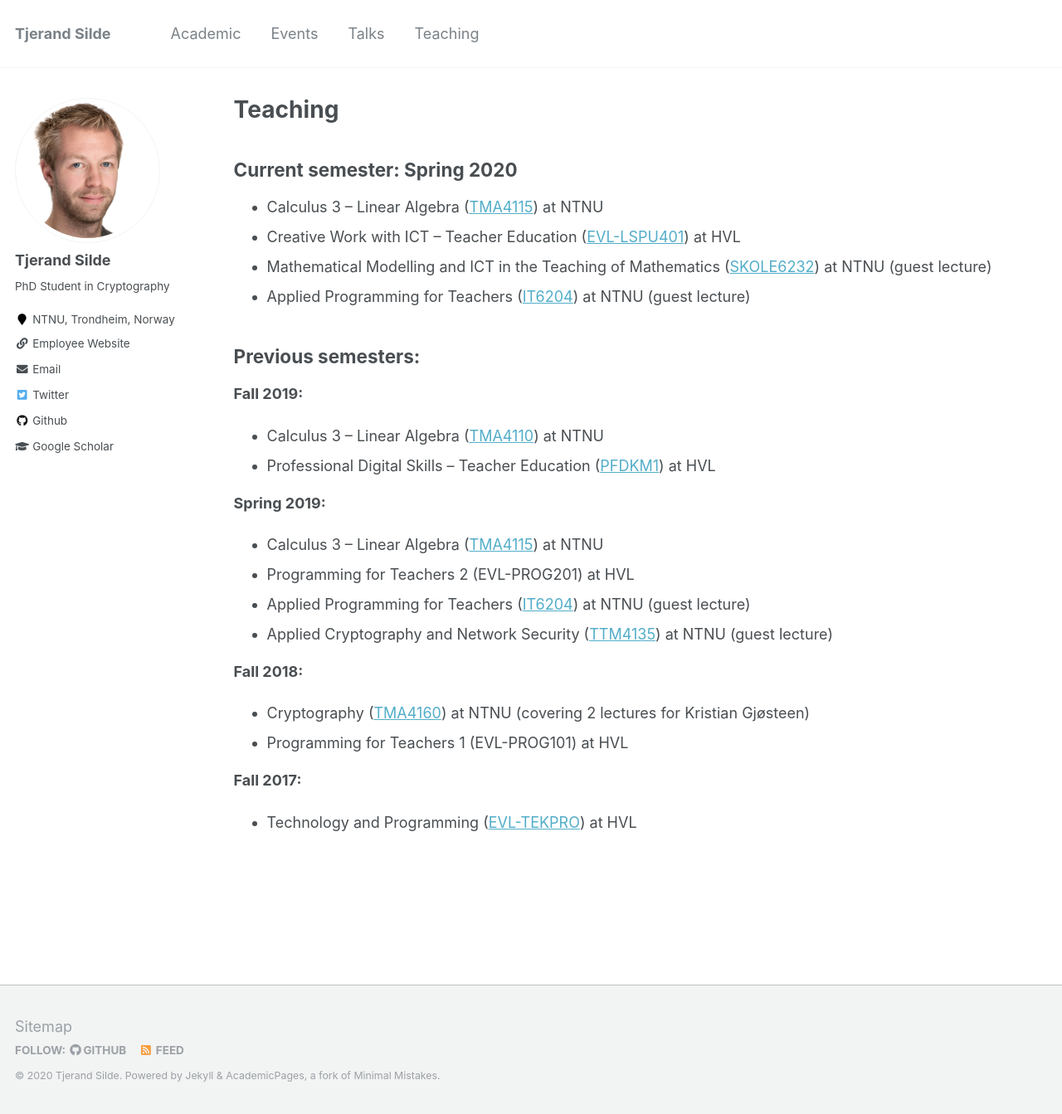
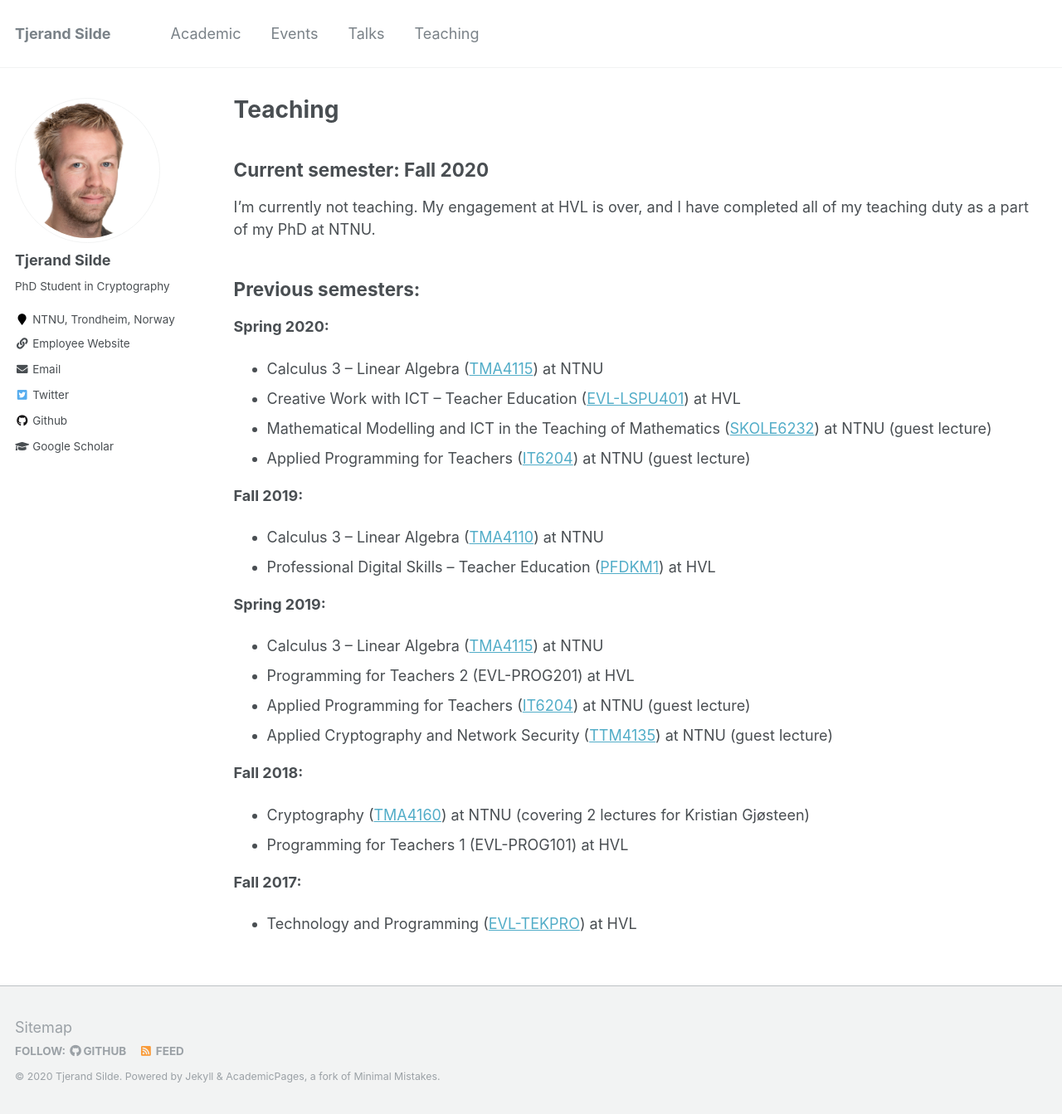
Before and after one commit to tjesi/tjesi.github.io, a Jekyll site: the page built from _pages/teaching.md, in a window 1280 px wide and 1343 px high. Shown: the whole window at 83% size. Built offline with Jekyll 4.4.1, drawn with Linux system fonts in a browser that asks for light colours.

Commit message:
Update teaching.md

```diff
--- a/_pages/teaching.md
+++ b/_pages/teaching.md
@@ -5,14 +5,18 @@ permalink: /teaching/
 author_profile: true
 ---
 
-## Current semester: Spring 2020
+## Current semester: Fall 2020
+
+I'm currently not teaching. My engagement at HVL is over, and I have completed all of my teaching duty as a part of my PhD at NTNU.
+
+## Previous semesters:
+
+**Spring 2020:**
 
 * Calculus 3 – Linear Algebra ([TMA4115](https://www.ntnu.no/studier/emner/TMA4115)) at NTNU
 * Creative Work with ICT – Teacher Education ([EVL-LSPU401](https://www.hvl.no/studier/studieprogram/emne/evl-lspu401)) at HVL
 * Mathematical Modelling and ICT in the Teaching of Mathematics ([SKOLE6232](https://www.ntnu.edu/studies/courses/SKOLE6232)) at NTNU (guest lecture)
 * Applied Programming for Teachers ([IT6204](https://www.ntnu.edu/studies/courses/IT6204)) at NTNU (guest lecture)
-
-## Previous semesters:
 
 **Fall 2019:**
 
```
